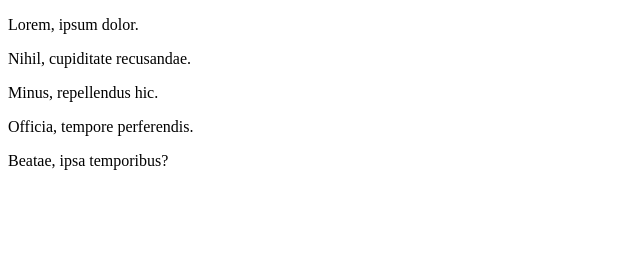
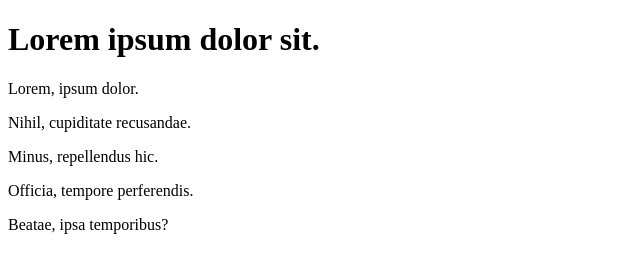
Before and after one commit to alihanhekimoglu/kodluyoruzilkrepo, a plain HTML site: page index.html in a window 1280 px wide. Shown: the whole page, without its empty margins (0-640 px from the left). Drawn offline with Linux system fonts and the light colour scheme.

Commit message:
dosyalar degisti

```diff
--- a/index.html
+++ b/index.html
@@ -7,6 +7,7 @@
     <title>Document</title>
 </head>
 <body>
+    <h1>Lorem ipsum dolor sit.</h1>
     <p>Lorem, ipsum dolor.</p>
     <p>Nihil, cupiditate recusandae.</p>
     <p>Minus, repellendus hic.</p>
--- a/js/main.js
+++ b/js/main.js
@@ -0,0 +1 @@
+asdasdas
--- a/js/test.js
+++ b/js/test.js
@@ -0,0 +1 @@
+asasasa
```
